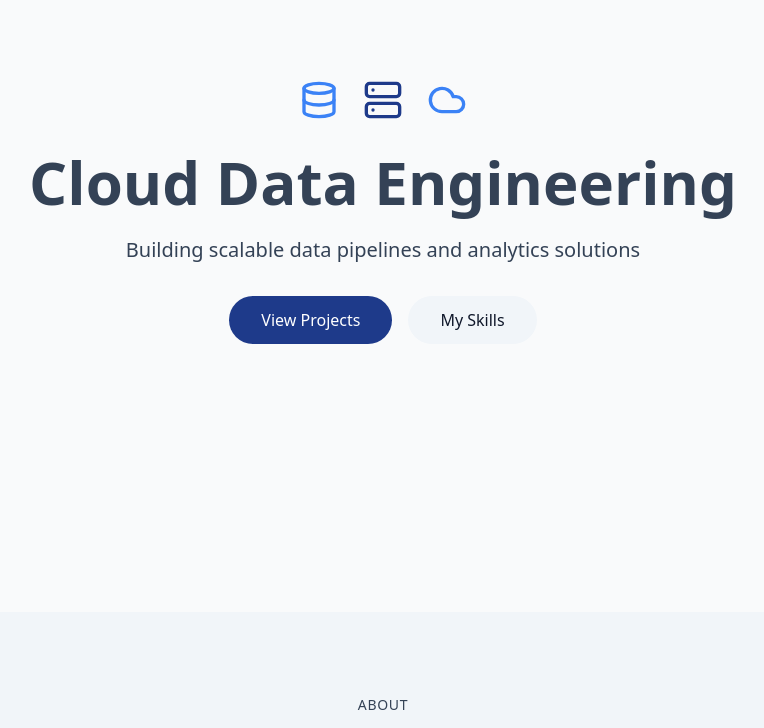
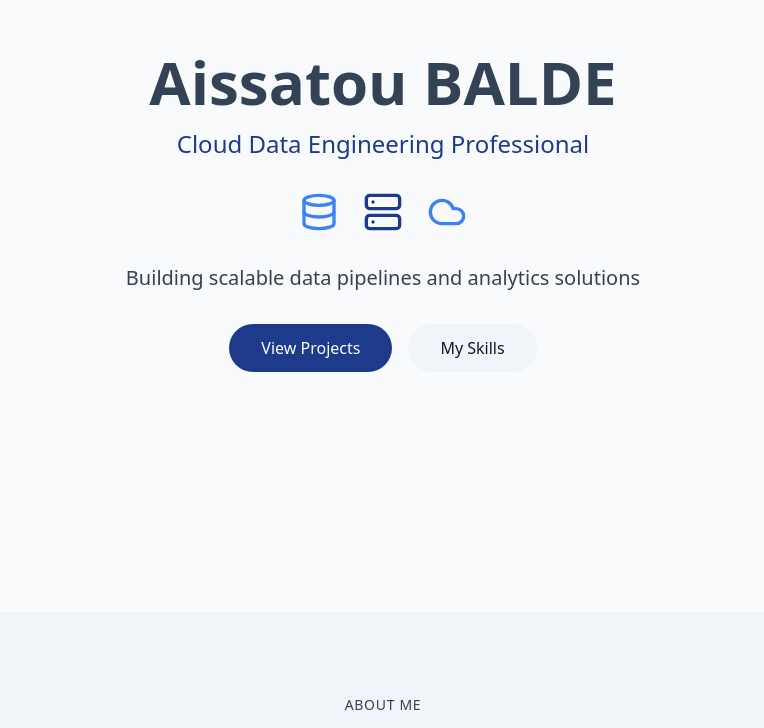
Before and after one commit to aiMBF/aissatou-portfolio, a React (Vite) app: page / in a window 1280 px wide. Shown: the part 188-916 px from the top of the page, without its empty margins (257-1021 px from the left). Built offline with nearby package versions, Linux system fonts and the light colour scheme.

Commit message:
Add name and description
Adjust the content of the index page to include a name and a short description.

```diff
--- a/src/components/About.tsx
+++ b/src/components/About.tsx
@@ -12,8 +12,8 @@ export const About = () => {
           viewport={{ once: true }}
           className="text-center mb-16"
         >
-          <span className="text-sm uppercase tracking-wider text-muted-foreground">About</span>
-          <h2 className="text-3xl md:text-4xl font-bold mt-2">Aissatou BALDE</h2>
+          <span className="text-sm uppercase tracking-wider text-muted-foreground">About Me</span>
+          <h2 className="text-3xl md:text-4xl font-bold mt-2">Professional Background</h2>
         </m.div>
 
         <m.div
--- a/src/components/Hero.tsx
+++ b/src/components/Hero.tsx
@@ -6,32 +6,44 @@ export const Hero = () => {
   return (
     <section className="min-h-screen flex items-center justify-center section-padding">
       <div className="max-w-4xl mx-auto text-center">
+        <m.h1
+          initial={{ opacity: 0, y: 20 }}
+          animate={{ opacity: 1, y: 0 }}
+          transition={{ duration: 0.5 }}
+          className="text-4xl md:text-6xl font-bold mb-4"
+        >
+          Aissatou BALDE
+        </m.h1>
+
+        <m.p
+          initial={{ opacity: 0, y: 20 }}
+          animate={{ opacity: 1, y: 0 }}
+          transition={{ duration: 0.5, delay: 0.1 }}
+          className="text-xl md:text-2xl font-medium text-primary mb-8"
+        >
+          Cloud Data Engineering Professional
+        </m.p>
+
         <m.div
           initial={{ opacity: 0 }}
           animate={{ opacity: 1 }}
-          transition={{ duration: 0.5 }}
+          transition={{ duration: 0.5, delay: 0.2 }}
           className="flex justify-center gap-6 mb-8"
         >
           <Database className="w-10 h-10 text-accent" />
           <Server className="w-10 h-10 text-primary" />
           <Cloud className="w-10 h-10 text-accent" />
         </m.div>
-        <m.h1
-          initial={{ opacity: 0, y: 20 }}
-          animate={{ opacity: 1, y: 0 }}
-          transition={{ duration: 0.5 }}
-          className="text-4xl md:text-6xl font-bold mb-6"
-        >
-          Cloud Data Engineering
-        </m.h1>
+
         <m.p
           initial={{ opacity: 0, y: 20 }}
           animate={{ opacity: 1, y: 0 }}
-          transition={{ duration: 0.5, delay: 0.2 }}
+          transition={{ duration: 0.5, delay: 0.3 }}
           className="text-lg md:text-xl mb-8"
         >
           Building scalable data pipelines and analytics solutions
         </m.p>
+
         <m.div
           initial={{ opacity: 0 }}
           animate={{ opacity: 1 }}
```
